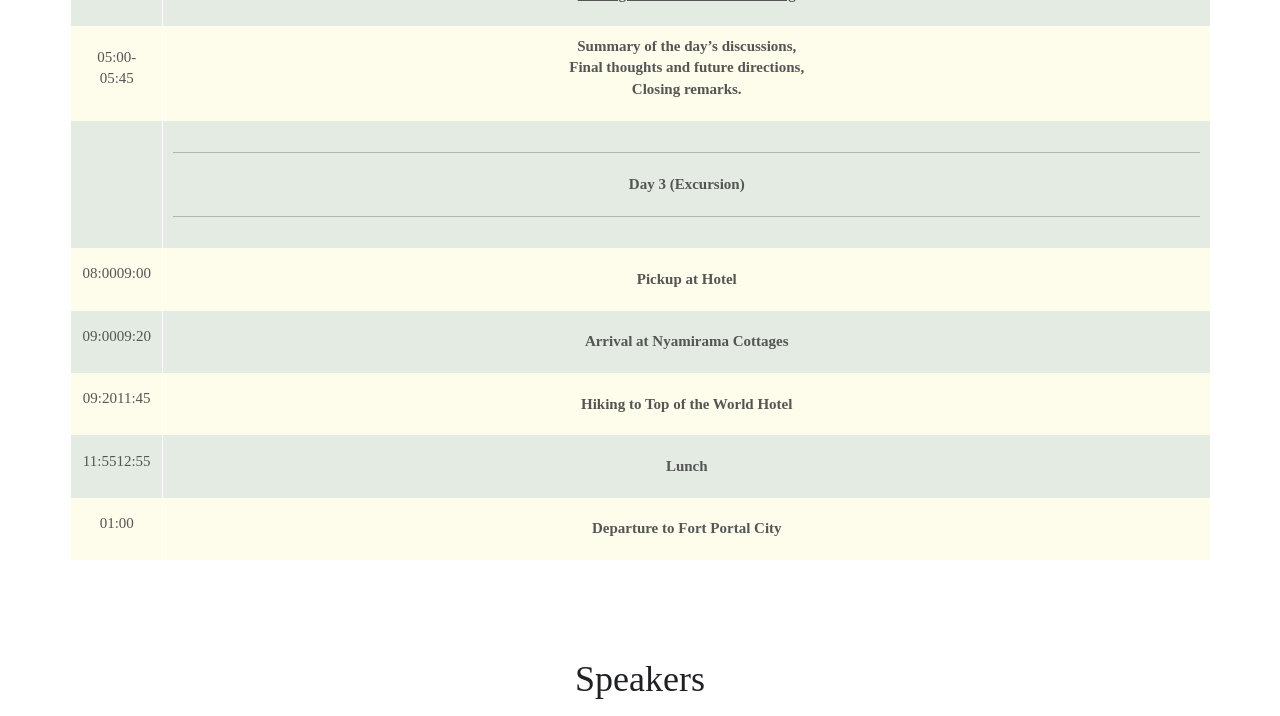
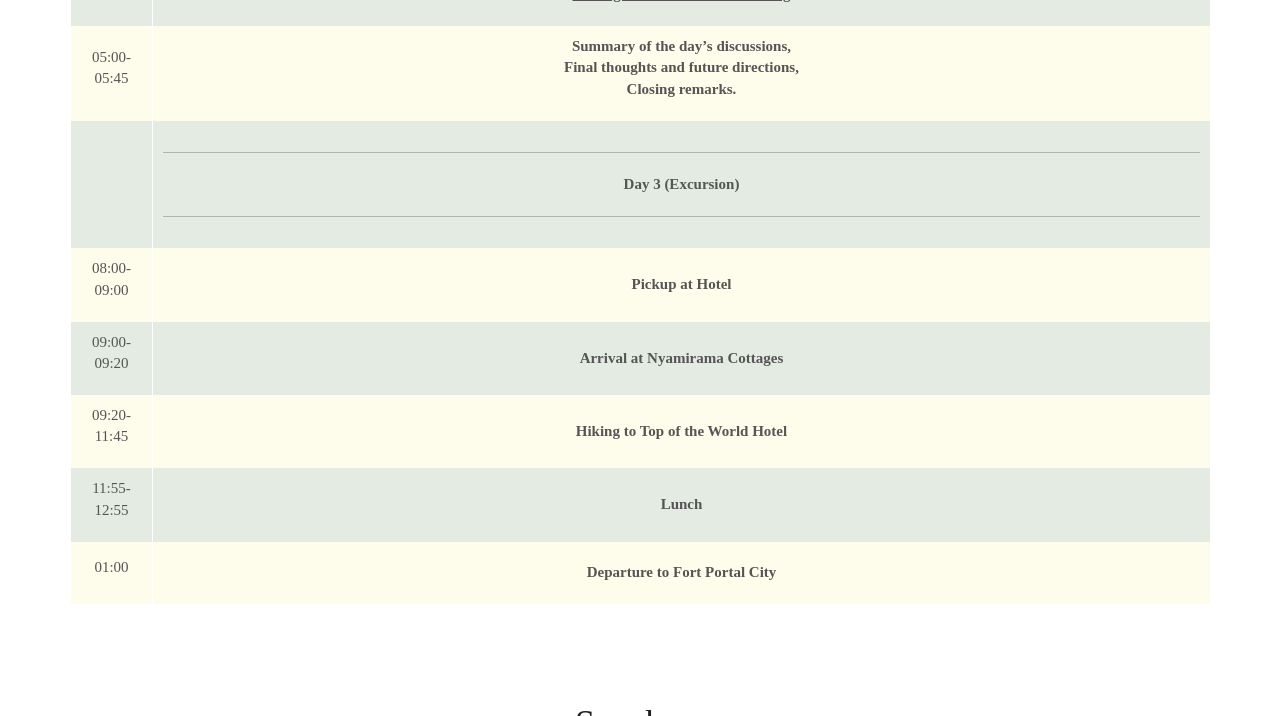
Before and after one commit to datsciafrica/dsaUganda, a Jekyll site: the page built from _events/dsau-westren.md, in a window 1280 px wide and 900 px high, scrolled down 5360 px, cut to the strip 0-716 px from the top of the window. Built offline with Jekyll 4.4.1, drawn with Linux system fonts in a browser that asks for light colours; some web fonts are replaced.

```diff
--- a/_events/dsau-westren.md
+++ b/_events/dsau-westren.md
@@ -439,19 +439,19 @@
   end:
   activity: "<hr><b>Day 3 (Excursion)</b> <hr>"
 - slot:
-  start: "08:00"
+  start: "08:00-"
   end: "09:00"
   activity: "<center>Pickup at Hotel</center>"
 - slot:
-  start: "09:00"
+  start: "09:00-"
   end: "09:20"
   activity: "<center>Arrival at Nyamirama Cottages</center>"
 - slot:
-  start: "09:20"
+  start: "09:20-"
   end: "11:45"
   activity: "<center>Hiking to Top of the World Hotel</center>"
 - slot:
-  start: "11:55"
+  start: "11:55-"
   end: "12:55"
   activity: "<center>Lunch</center>"
 - slot:
```
